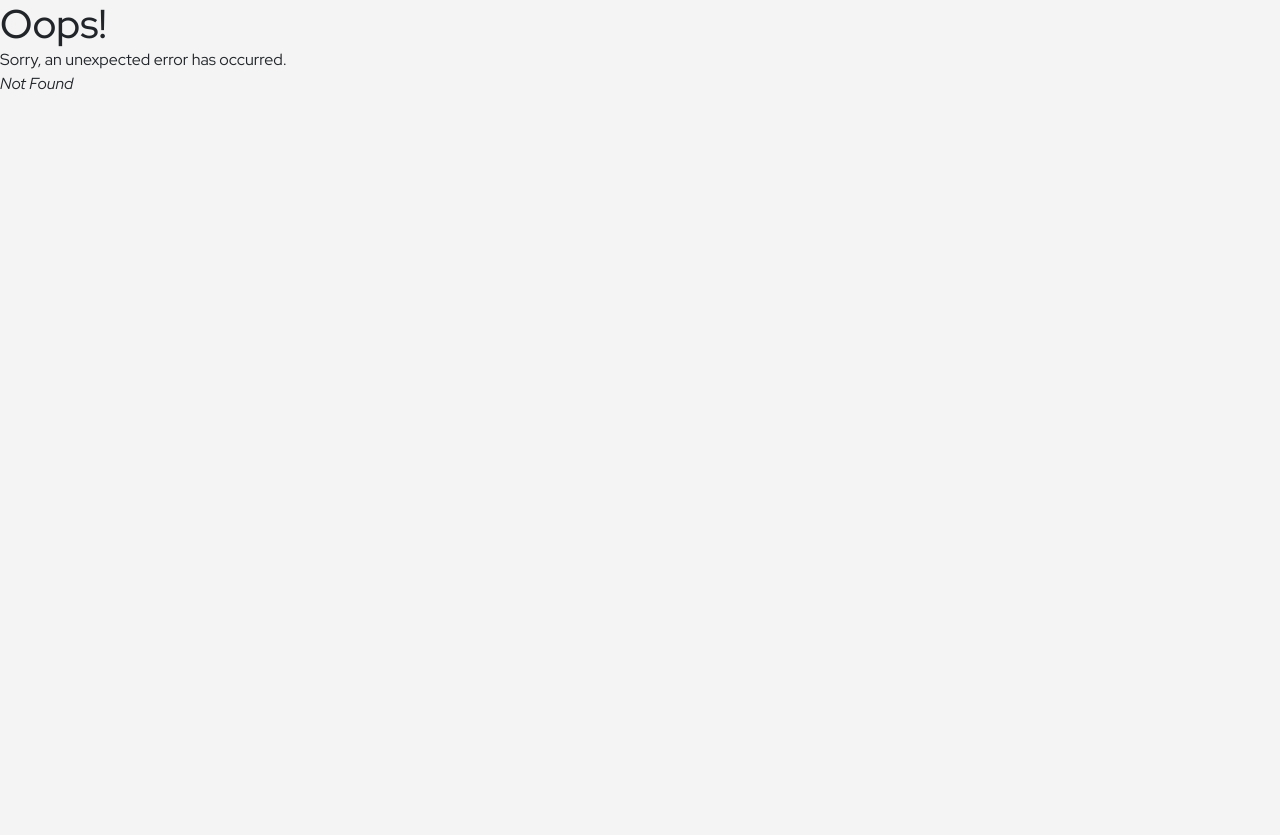
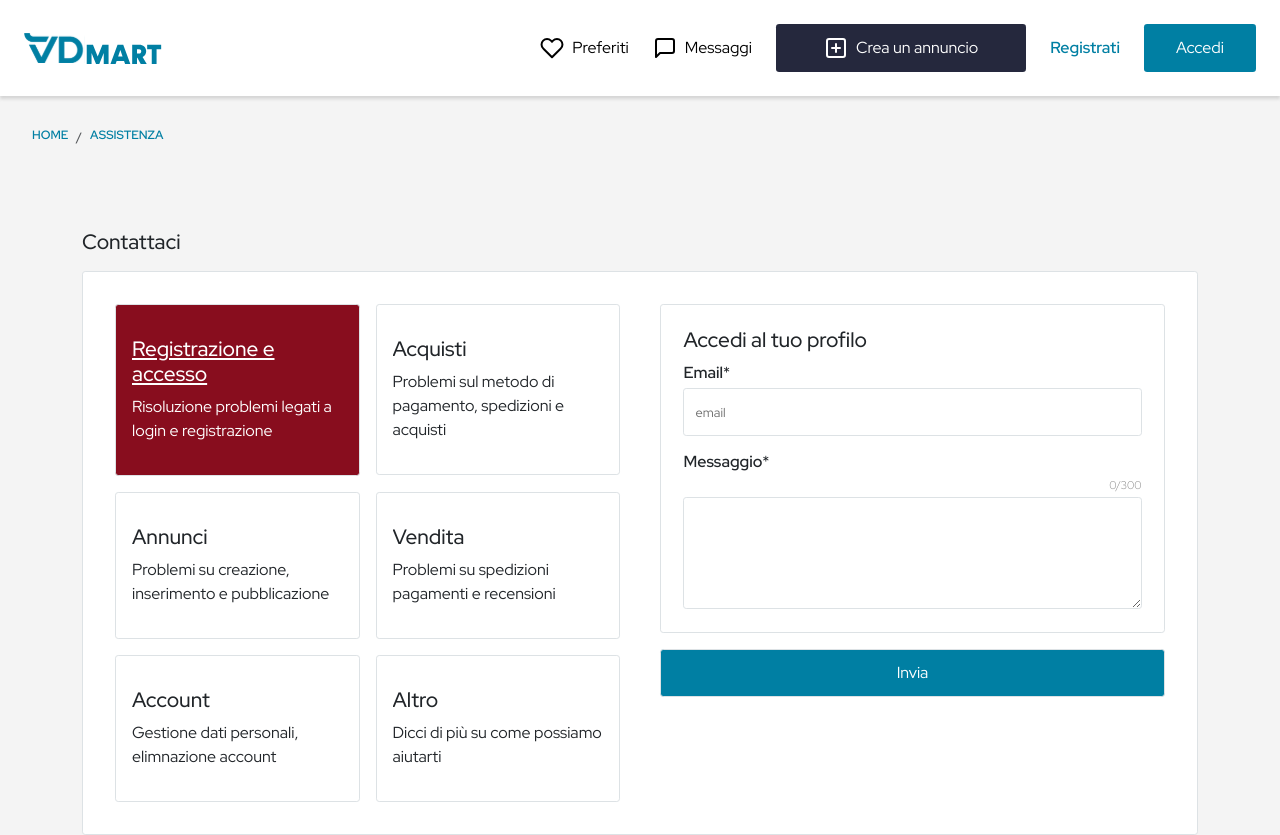
Before and after one commit to valeriaBassani/VDMart, a React (Create React App) app: page /assistenza in a window 1280 px wide. Before the commit this address had no page. Shown: the top 835 px of the page. Before the commit the page ends 800 px from the top, so only its background shows below. Built offline with nearby package versions, Linux system fonts and the light colour scheme.

Commit message:
support(first)

```diff
--- a/src/App.tsx
+++ b/src/App.tsx
@@ -15,6 +15,7 @@ import Home from './pages/Home/Home';
 import Create from './pages/Create';
 import Favourites from './pages/Favourites';
 import Restore from './pages/RestorePsw';
+import Support from './pages/Support';
 const router = createBrowserRouter([
   {
     path: "/",
@@ -51,6 +52,10 @@ const router = createBrowserRouter([
     path: "/recupera-password",
     element: <Restore />,
   },
+  {
+    path: "/assistenza",
+    element: <Support />,
+  },
 ]);
 
 export default function App() {
--- a/src/components/Icon.tsx
+++ b/src/components/Icon.tsx
@@ -1,12 +1,11 @@
 type Props = {
     url: string;
-    className?: string
 }
 
-export default function Icon({ url, className }: Props) {
+export default function Icon({ url }: Props) {
     return (
         <>
-            <img src={url} style={{ marginRight: "0.5em" }} className={className}></img>
+            <img src={url} style={{ marginRight: "0.5em" }}></img>
         </>
     )
 }
--- a/src/components/NavBar/NavBar.css
+++ b/src/components/NavBar/NavBar.css
@@ -79,6 +79,7 @@
   display: none;
 }
 
+
   /* On screens that are 600px or less, set the background color to olive */
 @media screen and (max-width: 1024px) {
   .NavBar {
--- /dev/null
+++ b/src/components/SupportForm/SupportCategory.css
@@ -0,0 +1,59 @@
+.SupportCategory{
+    display: flex;
+    flex-direction: column;
+    border: solid 1px var(--lightGrey);
+    border-radius: var(--border-radius);
+    background-color: white;
+    padding: 2em 1em 2em 1em;
+    gap: 0.5em;
+    min-height: fit-content;
+    overflow-y: scroll;
+    justify-content: center;
+    width: 100%;
+}
+
+.SupportCategory:hover{
+    border: solid 2px var(--accent);
+}
+
+.SupportCategory:hover h4{
+    text-decoration: underline;
+}
+
+.MobileSupport{
+    display: flex;
+    flex-direction: column;
+    border: solid 1px var(--lightGrey);
+    border-radius: var(--border-radius);
+    background-color: white;
+    padding: 1.2em 1em 1.2em 1em;
+    gap: 0.5em;
+    justify-content: center;
+}
+
+.Clicked{
+    background-color: var(--accent);
+    color: white;
+}
+
+.Clicked h4{
+    text-decoration: underline;
+}
+
+.MoreSupport{
+    display: none;
+}
+
+.Visible{
+    display:block;
+}
+
+@media screen and (max-width: 512px) {
+    .MobileSupport{
+        display: block;
+    }
+
+    .SupportCategory{
+        display: none;
+    }
+  }
--- /dev/null
+++ b/src/components/SupportForm/SupportCategory.tsx
@@ -0,0 +1,66 @@
+import { useState } from "react";
+import "./SupportCategory.css"
+
+type Props = {
+    title: string,
+    text: string,
+    clicked: boolean,
+    onClick: (name: string, clicked: boolean) => void,
+}
+
+export default function SupportCategory({ text, title, clicked, onClick }: Props) {
+
+    const [seeMore, setSeeMore] = useState(false)
+
+    const handleClick = (): void => {
+        if (onClick) {
+            onClick(title, !clicked);
+        }
+    }
+
+    const showMore = (): void => {
+        setSeeMore(!seeMore)
+    }
+
+    return (
+        <>
+            <div className={`SupportCategory ${clicked ? 'Clicked' : ''}`} onClick={handleClick}>
+                <h4>{title}</h4>
+                <p>{text}</p>
+            </div>
+            <div className="Mobile">
+                <div className={`MobileSupport ${clicked ? 'Clicked' : ''}`} >
+                    <div className="row">
+                        <div className="col d-flex align-items-center" onClick={handleClick}>
+                            <h4>{title}</h4>
+                        </div>
+                        <div className="col-2" onClick={showMore}>
+                            {seeMore ? (
+                                <>
+                                    <svg xmlns="http://www.w3.org/2000/svg"
+                                        width="24" height="24" viewBox="0 0 24 24" fill="none"
+                                        stroke={clicked ? 'white' : 'black'}
+                                        stroke-width="2" stroke-linecap="round" stroke-linejoin="round" className="feather feather-chevron-up"><polyline points="18 15 12 9 6 15"></polyline></svg>
+                                </>
+                            ) : (
+                                <>
+                                    <svg xmlns="http://www.w3.org/2000/svg"
+                                        width="24" height="24"
+                                        viewBox="0 0 24 24"
+                                        fill="none"
+                                        stroke={clicked ? 'white' : 'black'}
+                                        stroke-width="2"
+                                        stroke-linecap="round"
+                                        stroke-linejoin="round" className="feather feather-chevron-right"><polyline points="9 18 15 12 9 6"></polyline></svg>
+                                </>
+                            )}
+                        </div>
+                    </div>
+                    <div className={`MoreSupport ${seeMore ? 'Visible' : ''}`}>
+                        <p>{text}</p>
+                    </div>
+                </div >
+            </div>
+        </>
+    )
+}
--- /dev/null
+++ b/src/components/SupportForm/SupportForm.tsx
@@ -0,0 +1,30 @@
+import { useState } from "react";
+import { Link } from "react-router-dom";
+import Submit from "../SubmitButton/Submit";
+import InputField from "../InputField/InputField";
+import TextArea from "../textArea/textArea";
+
+export default function SupportForm() {
+
+
+    const handleSubmit = (e: React.FormEvent<HTMLFormElement>): void => {
+        e.preventDefault();
+        const formData = new FormData(e.currentTarget);
+        const email = formData.get('email') as string;
+        const text = formData.get('text') as string;
+        console.log(email, text);
+    }
+
+    return (
+        <>
+            <form onSubmit={handleSubmit} className="Form ">
+                <div className="Fields container-md">
+                    <h4>Accedi al tuo profilo</h4>
+                    <InputField label="Email" type="email" name="email" placeholder="email" required={true} ></InputField>
+                    <TextArea label="Messaggio" name="text" maxLength={300} required={true} />
+                </div>
+                <Submit label="Invia" className='Primary' />
+            </form>
+        </>
+    )
+}
--- a/src/components/footer/Footer.tsx
+++ b/src/components/footer/Footer.tsx
@@ -8,7 +8,7 @@ export default function Footer() {
         <div className="Footer">
             <Link to={`/home`}><Icon url={logo} /></Link>
             <div className="Action">
-                <Link to={`/favourites`} className="NavLink">Assistenza</Link>
+                <Link to={`/assistenza`} className="NavLink">Assistenza</Link>
                 <Link to={`/messages`} className="NavLink">Privacy</Link>
                 <Link to={`/CreateAdv`} className="NavLink">Crea un annuncio</Link>
                 <Link to={`/signUp`} className="NavLink">Mappa del sito</Link>
--- /dev/null
+++ b/src/pages/Support.tsx
@@ -0,0 +1,70 @@
+import { useState } from "react";
+import BreadCrumbs from "../components/Breadcrumbs/Breadcrumbs";
+import Footer from "../components/Footer/Footer";
+import NavBar from "../components/NavBar/NavBar";
+import SupportCategory from "../components/SupportForm/SupportCategory";
+import SupportForm from "../components/SupportForm/SupportForm";
+
+export default function Support() {
+    const [selected, setSelected] = useState("Registrazione e accesso");
+
+    const handleClick = (title: string, clicked: boolean) => {
+        setSelected(title)
+    }
+    return (
+        <>
+            <NavBar />
+            <BreadCrumbs />
+            <div className="container-lg my-5">
+                <div className="row">
+                    <div className="col d-flex flex-column gap-3" >
+                        <h4>Contattaci</h4>
+                        <div className="container-lg Create" style={{ backgroundColor: "white" }}>
+                            <div className="row gap-3">
+                                <div className="col d-flex flex-wrap">
+                                    <div className="row g-3">
+                                        <div className="col-12 col-md-6">
+                                            <SupportCategory title="Registrazione e accesso" clicked={selected === "Registrazione e accesso"} text="Risoluzione problemi legati a login e registrazione" onClick={handleClick} />
+                                        </div>
+                                        <div className="col-12 col-md-6">
+                                            <SupportCategory title="Acquisti" clicked={selected === "Acquisti"} text="Problemi sul metodo di pagamento, spedizioni e acquisti" onClick={handleClick} />
+                                        </div>
+                                        <div className="col-12 col-md-6">
+                                            <SupportCategory title="Annunci" clicked={selected === "Annunci"} text="Problemi su creazione, inserimento e pubblicazione" onClick={handleClick} />
+                                        </div>
+                                        <div className="col-12 col-md-6">
+                                            <SupportCategory title="Vendita" clicked={selected === "Vendita"} text="Problemi su spedizioni pagamenti e recensioni" onClick={handleClick} />
+                                        </div>
+                                        <div className="col-12 col-md-6">
+                                            <SupportCategory title="Account" clicked={selected === "Account"} text="Gestione dati personali, elimnazione account" onClick={handleClick} />
+                                        </div>
+                                        <div className="col-12 col-md-6">
+                                            <SupportCategory title="Altro" clicked={selected === "Altro"} text="Dicci di più su come possiamo aiutarti" onClick={handleClick} />
+                                        </div>
+                                    </div>
+                                    {/* <div className="row">
+                                        <div className="col-6 d-flex flex-column gap-3">
+                                            <SupportCategory title="Registrazione e accesso" clicked={selected === "Registrazione e accesso"} text="Risoluzione problemi legati a login e registrazione" onClick={handleClick} />
+                                            <SupportCategory title="Acquisti" clicked={selected === "Acquisti"} text="Problemi sul metodo di pagamento, spedizioni e acquisti" onClick={handleClick} />
+                                            <SupportCategory title="Annunci" clicked={selected === "Annunci"} text="Problemi su creazione, inserimento e pubblicazione" onClick={handleClick} />
+                                        </div>
+                                        <div className="col-6 d-flex flex-column gap-3">
+                                            <SupportCategory title="Vendita" clicked={selected === "Vendita"} text="Problemi su spedizioni pagamenti e recensioni" onClick={handleClick} />
+                                            <SupportCategory title="Account" clicked={selected === "Account"} text="Gestione dati personali, elimnazione account" onClick={handleClick} />
+                                            <SupportCategory title="Altro" clicked={selected === "Altro"} text="Informaci su come possiamo aiutarti" onClick={handleClick} />
+                                        </div>
+                                    </div> */}
+                                </div>
+                                <div className="col">
+                                    <SupportForm />
+                                </div>
+                            </div>
+                        </div>
+                    </div>
+                </div>
+            </div>
+            <Footer />
+        </>
+    )
+
+}
```
